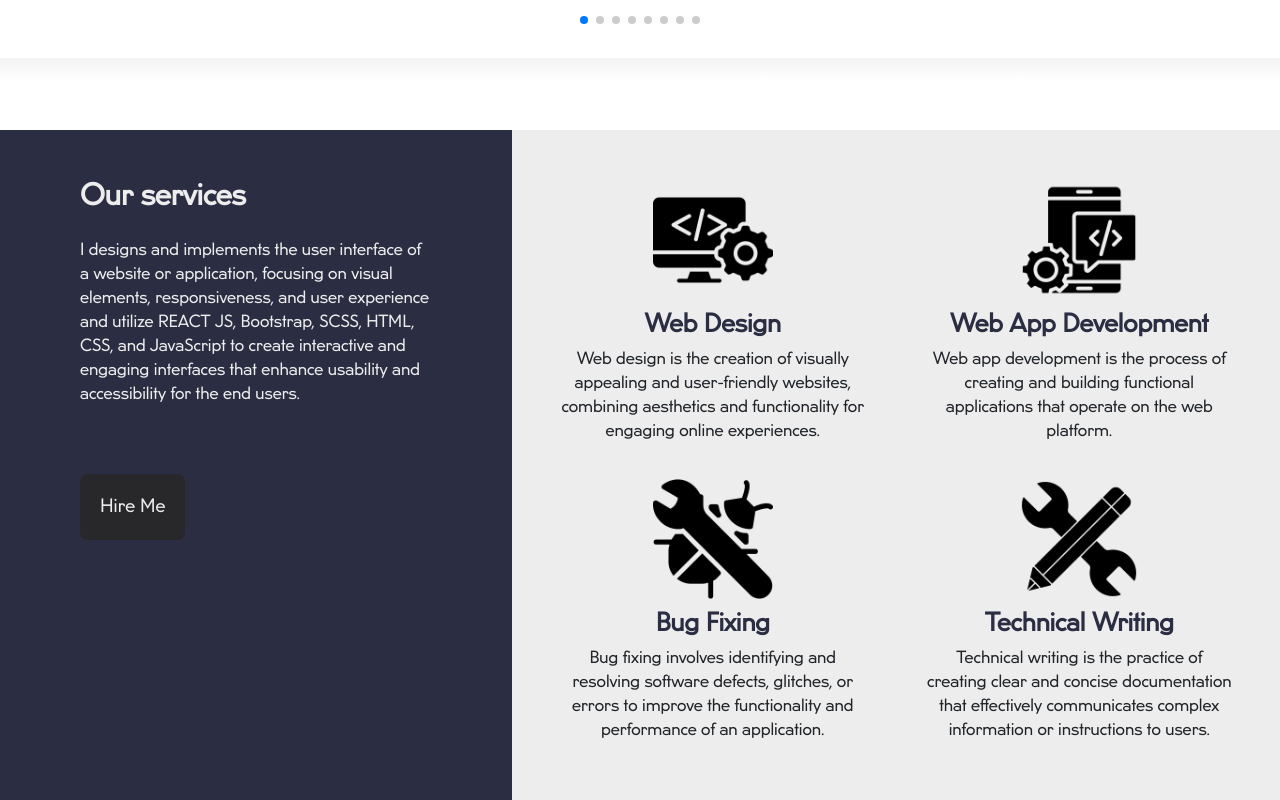
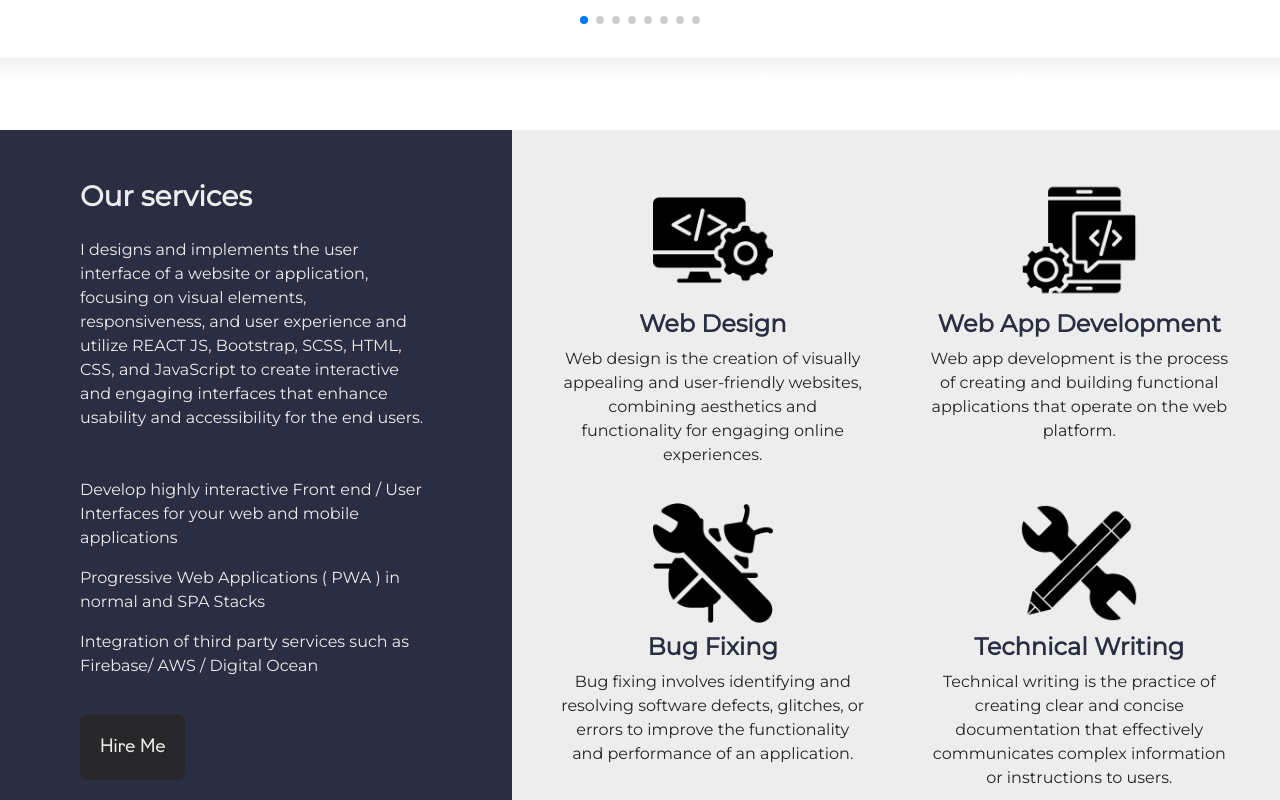
Before and after one commit to doiayokanmi/Dev-Damilola, a React (Vite) app: page / in a window 1280 px wide. Shown: the part 1700-2500 px from the top of the page. Built offline with nearby package versions, Linux system fonts and the light colour scheme.

Commit message:
font change

```diff
--- a/src/App.css
+++ b/src/App.css
@@ -1,4 +1,4 @@
-@import url('https://fonts.googleapis.com/css2?family=Roboto&display=swap');
+@import url('https://fonts.googleapis.com/css2?family=Montserrat&display=swap');
 
 @font-face {
   font-family: myFont;
@@ -9,7 +9,7 @@
   margin: 0;
   padding: 0;
   box-sizing: border-box;
-  font-family: myFont;
+  font-family: 'Montserrat', sans-serif;
 }
 
 :root {
--- a/src/assets/components/Services.jsx
+++ b/src/assets/components/Services.jsx
@@ -23,6 +23,12 @@ const CustomersReview = () => {
       desc: "Technical writing is the practice of creating clear and concise documentation that effectively communicates complex information or instructions to users.",
     },
   ];
+
+  const serviceParagraph = [
+    "Develop highly interactive Front end / User Interfaces for your web and mobile applications",
+    "Progressive Web Applications ( PWA ) in normal and SPA Stacks",
+    "Integration of third party services such as Firebase/ AWS / Digital Ocean",
+  ];
   return (
     <>
       <section id="services">
@@ -36,6 +42,12 @@ const CustomersReview = () => {
             JavaScript to create interactive and engaging interfaces that
             enhance usability and accessibility for the end users.
           </p>
+
+          {
+            serviceParagraph.map((par, index)=>(
+              <p key={index}>{par}</p>
+            ))
+          }
 
           <a
             href="https://www.upwork.com/freelancers/~017769b81dace03e7e"
```
